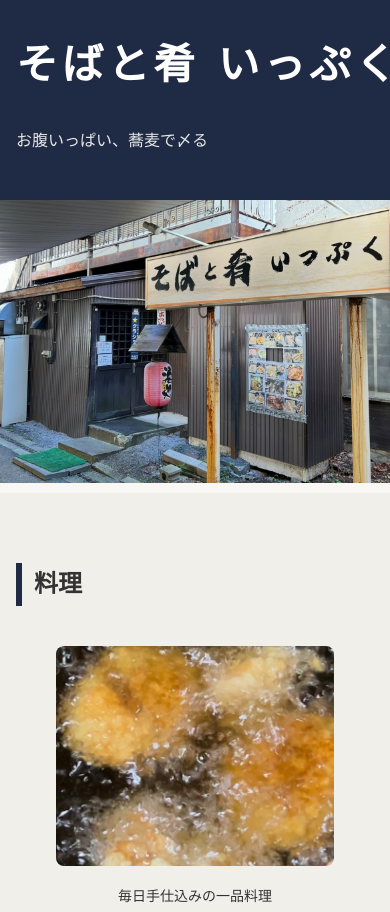
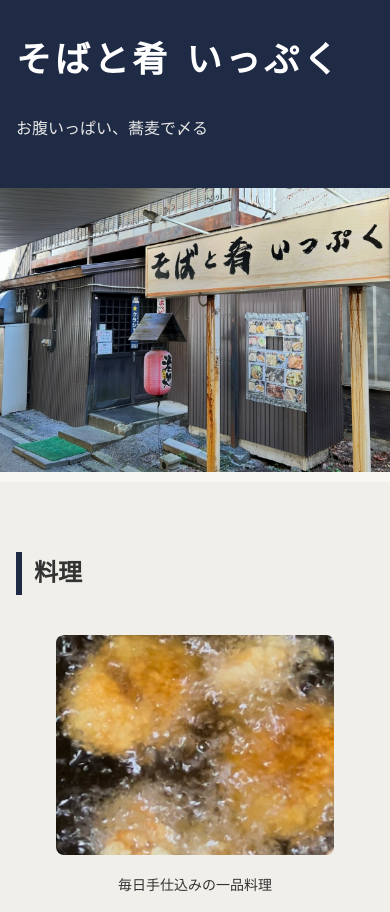
Before and after one commit to show67378-ship-it/-, a plain HTML site: page index.html in a window 390 px wide. Shown: the top 912 px of the page. Drawn offline with Linux system fonts and the light colour scheme; a web font is replaced by a local one.

Commit message:
Update style.css

```diff
--- a/style.css
+++ b/style.css
@@ -191,8 +191,8 @@ text-align: center;
 .wolt-button:hover {
   opacity: 0.85;
 }
-@media (max-width: 480px) {
+@media (max-width: 400px) {
   .shop-name {
-    font-size: 2.6rem;
+    font-size: 2.2rem;
   }
 }
```
